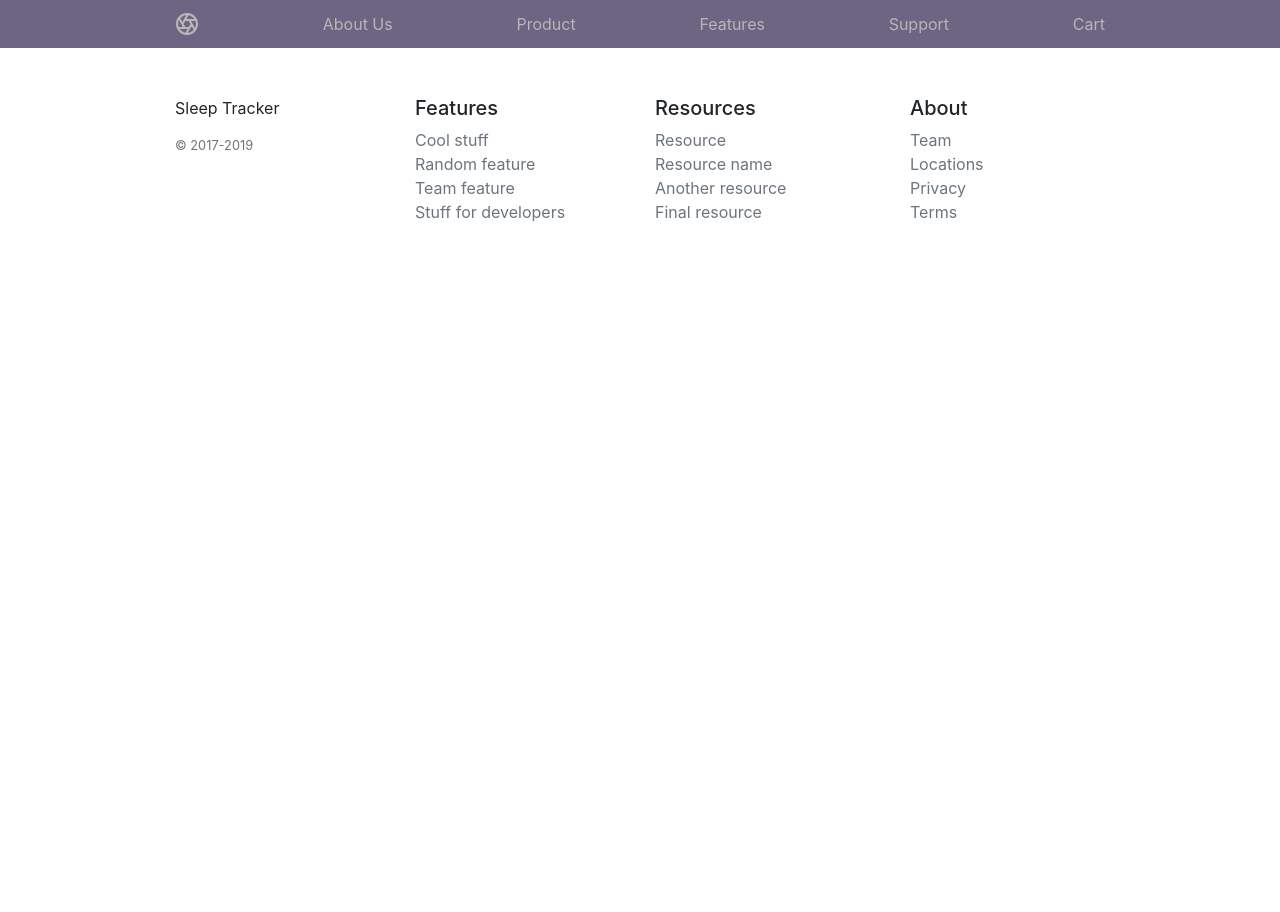
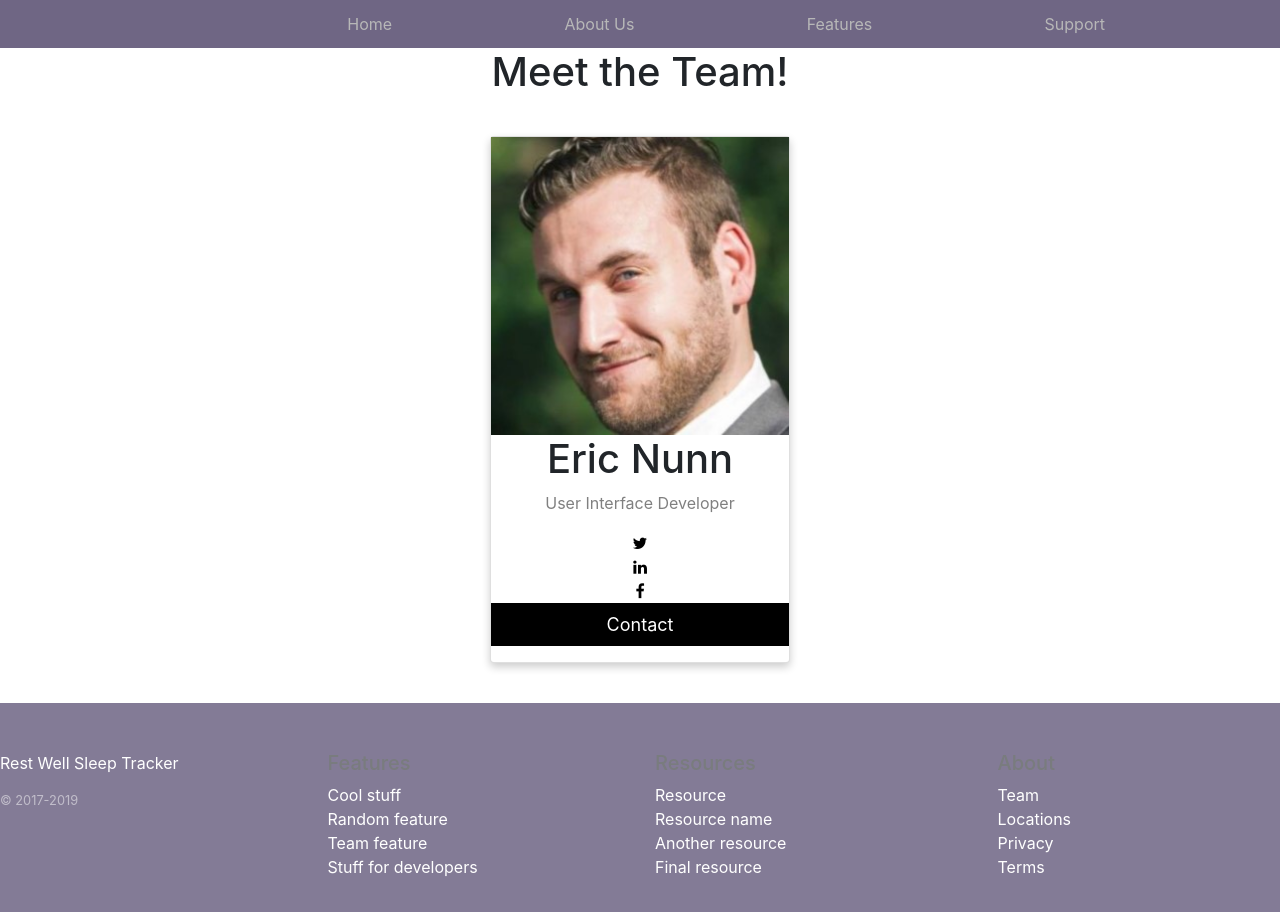
Before and after one commit to sleep-tracker/Web-UI-Eric, a plain HTML site: page about.html in a window 1280 px wide. Before the commit the page ends 800 px from the top, so only its background shows below. Drawn offline with nearby package versions, Linux system fonts and the light colour scheme.

Commit message:
Started main content on about.html page in html and less

```diff
--- a/about.html
+++ b/about.html
@@ -6,61 +6,72 @@
     <meta name="description" content="">
     <meta name="author" content="Mark Otto, Jacob Thornton, and Bootstrap contributors">
     <meta name="generator" content="Jekyll v3.8.5">
-    <title>Sleep Tracker</title>
-
+    <title>Meet the Team</title>
+    <link rel="stylesheet" href="https://cdnjs.cloudflare.com/ajax/libs/font-awesome/4.7.0/css/font-awesome.min.css">
     <link rel="canonical" href="https://getbootstrap.com/docs/4.3/examples/product/">
 
     <link rel="stylesheet" href="https://stackpath.bootstrapcdn.com/bootstrap/4.3.1/css/bootstrap.min.css" integrity="sha384-ggOyR0iXCbMQv3Xipma34MD+dH/1fQ784/j6cY/iJTQUOhcWr7x9JvoRxT2MZw1T" crossorigin="anonymous">
-    <link href="./css/index.css" rel="stylesheet">
+    <link href="css/index.css" rel="stylesheet">
+    <link href="./css/about.css" rel="stylesheet">
   </head>
   <body>
     <!-- Start Navigation -->
     <nav class="site-header sticky-top py-1">
   <div class="container d-flex flex-column flex-md-row justify-content-between">
     <a class="py-2" href="#">
-      <svg xmlns="http://www.w3.org/2000/svg" width="24" height="24" fill="none" stroke="currentColor" stroke-linecap="round" stroke-linejoin="round" stroke-width="2" class="d-block mx-auto" role="img" viewBox="0 0 24 24" focusable="false"><title>Product</title><circle cx="12" cy="12" r="10"/><path d="M14.31 8l5.74 9.94M9.69 8h11.48M7.38 12l5.74-9.94M9.69 16L3.95 6.06M14.31 16H2.83m13.79-4l-5.74 9.94"/></svg>
     </a>
+    <a class="py-2 d-none d-md-inline-block" href="index.html">Home</a>
     <a class="py-2 d-none d-md-inline-block" href="#">About Us</a>
-    <a class="py-2 d-none d-md-inline-block" href="#">Product</a>
     <a class="py-2 d-none d-md-inline-block" href="#">Features</a>
     <a class="py-2 d-none d-md-inline-block" href="#">Support</a>
-    <a class="py-2 d-none d-md-inline-block" href="#">Cart</a>
   </div>
 </nav>
 <!-- End Navigation -->
+<!-- Start Main Content -->
+<h1 class="display-5 text-center">Meet the Team!</h1>
+<div class="card">
+        <img src="./images/eric.jpg" alt="Eric" style="width:100%">
+        <h1>Eric Nunn</h1>
+        <p class="title">User Interface Developer</p>
+        <a href="#"><i class="fa fa-twitter"></i></a>
+        <a href="#"><i class="fa fa-linkedin"></i></a>
+        <a href="#"><i class="fa fa-facebook"></i></a>
+        <p><button>Contact</button></p>
+      </div>
+<!-- End Main Content -->
 <!-- Start Footer -->
-<footer class="container py-5">
+<footer class="py-5">
         <div class="row">
           <div class="col-12 col-md">
-            <p>Sleep Tracker</p>
-            <small class="d-block mb-3 text-muted">&copy; 2017-2019</small>
+            <p class="text-white">Rest Well Sleep Tracker</p>
+            <small class="d-block mb-3 text-white-50">&copy; 2017-2019</small>
           </div>
           <div class="col-6 col-md">
             <h5>Features</h5>
             <ul class="list-unstyled text-small">
-              <li><a class="text-muted" href="#">Cool stuff</a></li>
-              <li><a class="text-muted" href="#">Random feature</a></li>
-              <li><a class="text-muted" href="#">Team feature</a></li>
-              <li><a class="text-muted" href="#">Stuff for developers</a></li>
+              <li><a class="text-white" href="#">Cool stuff</a></li>
+              <li><a class="text-white" href="#">Random feature</a></li>
+              <li><a class="text-white" href="#">Team feature</a></li>
+              <li><a class="text-white" href="#">Stuff for developers</a></li>
             </ul>
           </div>
           <div class="col-6 col-md">
             <h5>Resources</h5>
             <ul class="list-unstyled text-small">
-              <li><a class="text-muted" href="#">Resource</a></li>
-              <li><a class="text-muted" href="#">Resource name</a></li>
-              <li><a class="text-muted" href="#">Another resource</a></li>
-              <li><a class="text-muted" href="#">Final resource</a></li>
+              <li><a class="text-white" href="#">Resource</a></li>
+              <li><a class="text-white" href="#">Resource name</a></li>
+              <li><a class="text-white" href="#">Another resource</a></li>
+              <li><a class="text-white" href="#">Final resource</a></li>
             </ul>
           </div>
           <div class="col-6 col-md">
           <div class="col-6 col-md">
             <h5>About</h5>
             <ul class="list-unstyled text-small">
-              <li><a class="text-muted" href="#">Team</a></li>
-              <li><a class="text-muted" href="#">Locations</a></li>
-              <li><a class="text-muted" href="#">Privacy</a></li>
-              <li><a class="text-muted" href="#">Terms</a></li>
+              <li><a class="text-white" href="#">Team</a></li>
+              <li><a class="text-white" href="#">Locations</a></li>
+              <li><a class="text-white" href="#">Privacy</a></li>
+              <li><a class="text-white" href="#">Terms</a></li>
             </ul>
           </div>
         </div>
--- /dev/null
+++ b/less/about.less
@@ -0,0 +1,32 @@
+.card {
+    box-shadow: 0 4px 8px 0 rgba(0, 0, 0, 0.2);
+    max-width: 300px;
+    margin: 2.5em auto 2.5em auto;
+    text-align: center;
+  }
+
+  .title {
+    color: grey;
+  }
+
+  button {
+    border: none;
+    outline: 0;
+    display: inline-block;
+    padding: 8px;
+    color: white;
+    background-color: #000;
+    text-align: center;
+    cursor: pointer;
+    width: 100%;
+    font-size: 18px;
+  }
+
+  a {
+    text-decoration: none;
+    color: black;
+  }
+
+  button:hover, a:hover {
+    opacity: 0.7;
+  }
--- a/less/footer.less
+++ b/less/footer.less
@@ -0,0 +1,16 @@
+footer {
+    background-color: #312450;
+    backdrop-filter: saturate(180%) blur(20px);
+    opacity: 0.6;
+    width: 100%;
+
+ .text-muted {
+    color: #999;
+    transition: ease-in-out color .15s;
+
+     &:hover {
+    color: #fff;
+    text-decoration: none;
+    }
+  }
+}
--- a/less/header.less
+++ b/less/header.less
@@ -1,6 +1,6 @@
 .site-header {
     background-color: #312450;
-    // backdrop-filter: saturate(180%) blur(20px);
+    backdrop-filter: saturate(180%) blur(20px);
     opacity: 0.7;
 
  a {
@@ -13,3 +13,7 @@
     }
   }
 }
+
+.nav-container {
+  width: 80%;
+}
--- a/less/jumbotron.less
+++ b/less/jumbotron.less
@@ -1,11 +1,14 @@
- .cover {
+ .jumbotron {
     background-image: url('/images/sleeping-person.jpg');
     color: white;
     height: 100vh;
-    padding: 0 1.5rem;
 
   .btn-lg {
     padding: .75rem 1.25rem;
     font-weight: 700;
   }
 }
+
+.container {
+  position: relative;
+}
--- a/less/main.less
+++ b/less/main.less
@@ -1,4 +1,3 @@
-
 .container {
     max-width: 960px;
   }
```
Also changed, not shown: index.html (+33 -31 lines), css/about.css (added), css/index.css, images/eric.jpg (added), images/rest-logo.PNG (added), js/components.js (added), js/main.js (added).
